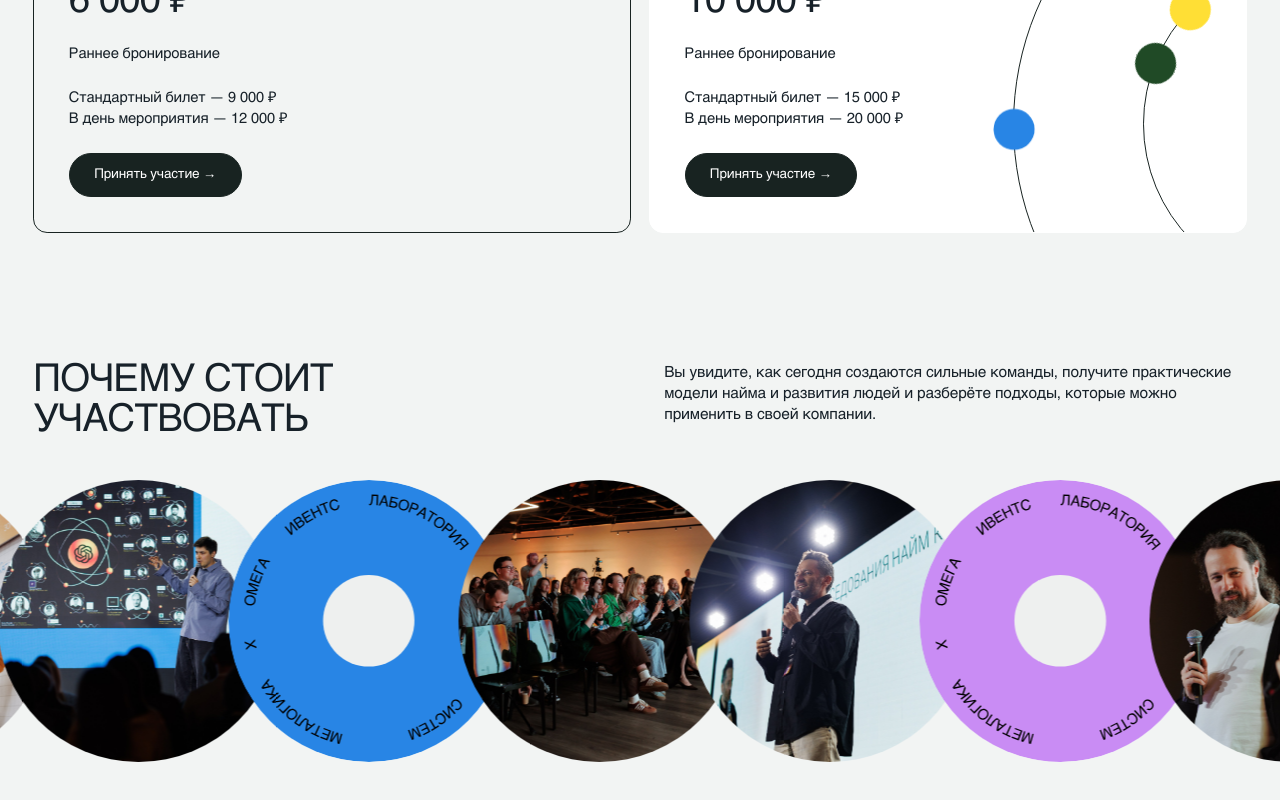
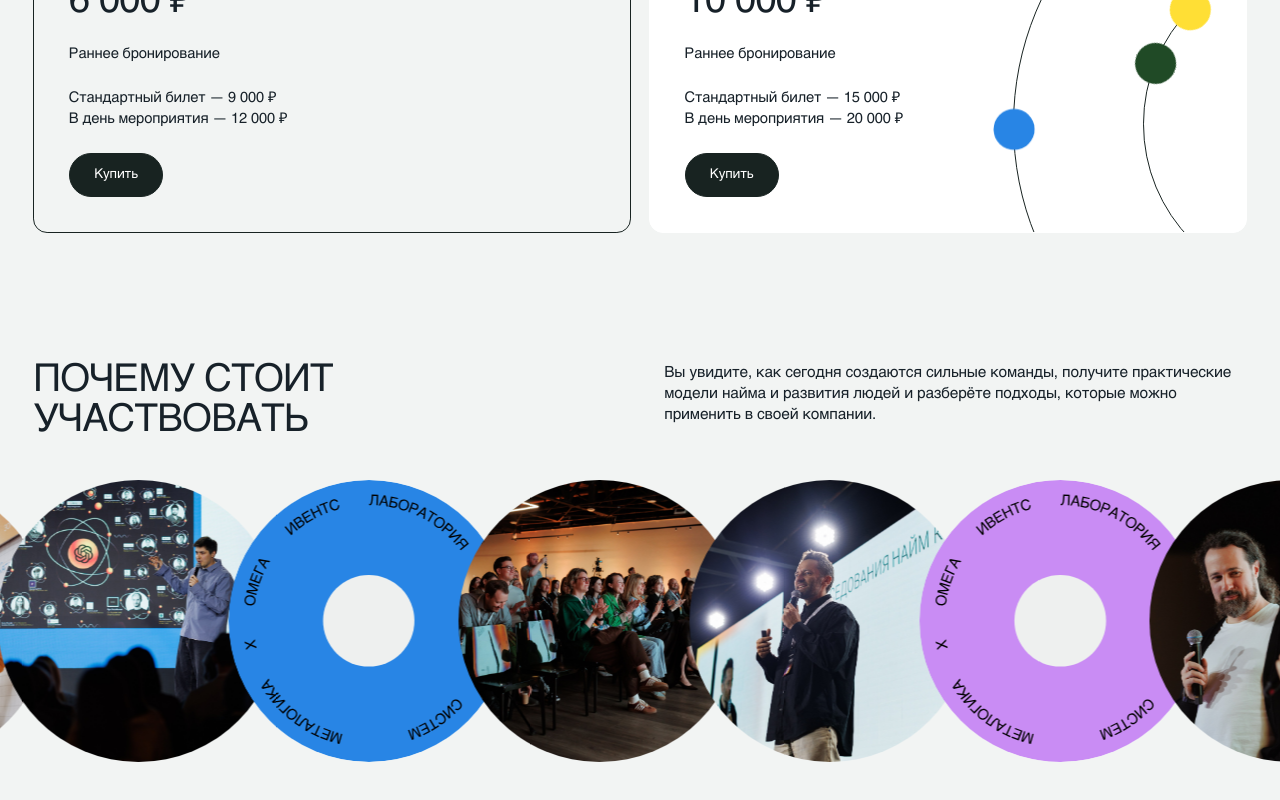
Before and after one commit to follsqq01/Command-Systems-LAB, a React (Vite) app: page / in a window 1280 px wide. Shown: the part 9571-10371 px from the top of the page. Built offline with nearby package versions, Linux system fonts and the light colour scheme.

Commit message:
ОБНОВЛЕНИЕ

```diff
--- a/src/ActionLink.tsx
+++ b/src/ActionLink.tsx
@@ -6,7 +6,7 @@ export const destinations = {
   program: "#program",
   formats: "#formats",
   speakers: "#speakers",
-  tickets: ticketUrl,
+  tickets: "#tickets",
   phone: "tel:+79013404303",
   booking: ticketUrl,
   application: "tel:+79013404303",
--- a/src/sections/Tickets.tsx
+++ b/src/sections/Tickets.tsx
@@ -34,7 +34,7 @@ export function Tickets() {
                 <br />В день мероприятия — <Price value={last} />
               </p>
               <ActionLink className="button" destination="booking">
-                Принять участие →
+                Купить
               </ActionLink>
             </div>
           </article>
```
Also changed, not shown: 2 other files (tests, documents, lock files or other folders).
